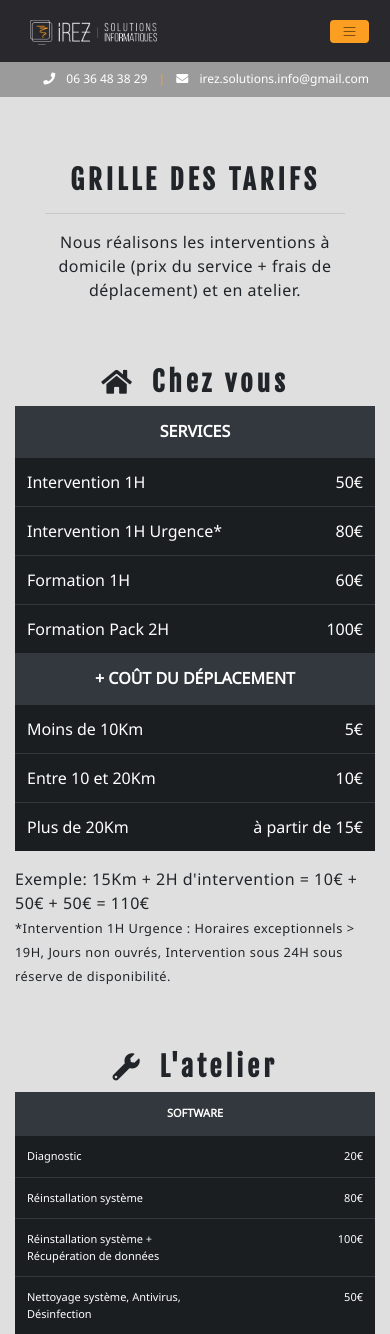
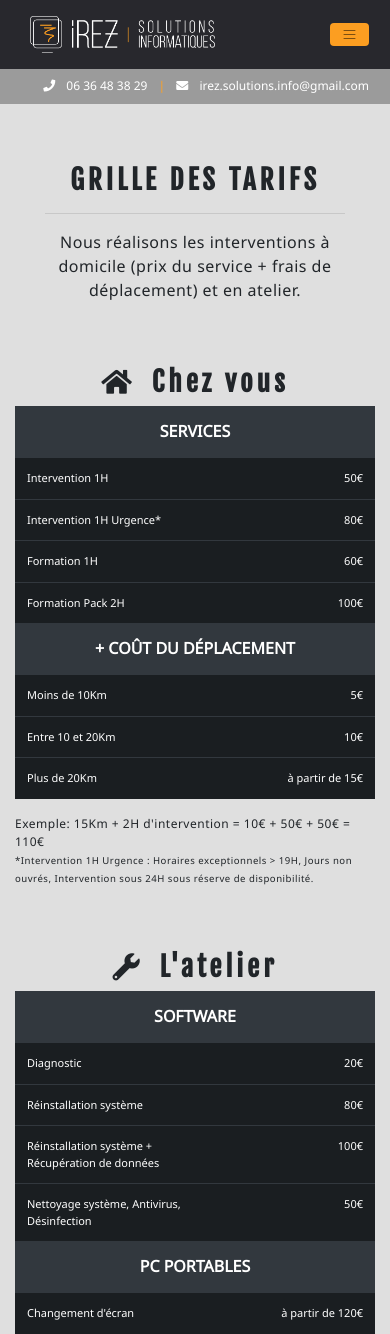
Before and after one commit to arthurb11/iRez, a PHP site: page /tarifs in a window 390 px wide. Shown: the top 1334 px of the page. Run offline with PHP 8.4, Linux system fonts and the light colour scheme; some libraries are stand-ins or nearby versions.

Commit message:
tarifs responsive

```diff
--- a/public/asserts/css/style.css
+++ b/public/asserts/css/style.css
@@ -112,7 +112,7 @@ p {
 }
 
 .logonav{
-    max-width: 73%;
+    max-width: 100% !important;
 }
 
 .navbar {
@@ -445,6 +445,10 @@ button.navbar-toggler.bg-dark:active, button.navbar-toggler.bg-dark:focus  {
 @media screen and (min-width: 1024px) {
     #contact-ul {
         font-size: larger;
+
+    }
+    .logonav{
+        max-width: 73% !important;
     }
 }
 
@@ -488,6 +492,9 @@ button.navbar-toggler.bg-dark:active, button.navbar-toggler.bg-dark:focus  {
     #logo-presentation{
         top: 30%;
         width: 10% !important;
+    }
+    .logonav{
+        max-width: 73% !important;
     }
 }
 
@@ -589,13 +596,18 @@ button.navbar-toggler.bg-dark:active, button.navbar-toggler.bg-dark:focus  {
         top: 30%;
         width: 18% !important;
     }
+
+    tbody{
+        font-size: 11px;
+    }
+
+    #tarifs-responsive{
+        font-size: 12px;
+    }
 }
 
 @media screen and (max-width: 425px) {
 
-    #table-responsive {
-        font-size: 11px;
-    }
     #logo-presentation{
         top: 22%;
         width: 22% !important;
--- a/view/tarifsView.php
+++ b/view/tarifsView.php
@@ -57,12 +57,12 @@
                 </tbody>
             </table>
 
-            <p>Exemple: 15Km + 2H d'intervention = 10€ + 50€ + 50€ = 110€ <br/>
+            <p id="tarifs-responsive">Exemple: 15Km + 2H d'intervention = 10€ + 50€ + 50€ = 110€ <br/>
             <small>*Intervention 1H Urgence : Horaires exceptionnels > 19H, Jours non ouvrés, Intervention sous 24H sous réserve de disponibilité.</small></p>
         </div>
         <div class="container">
             <h2 class="text-center mt-5 tarifs_h2"><i class="fas fa-wrench mr-3"></i>L'atelier </h2>
-            <table class="table table-hover table-dark" id="table-responsive">
+            <table class="table table-hover table-dark">
                 <thead>
                     <tr>
                         <th scope="col" colspan="2" class="text-uppercase text-center">Software</th>
```
